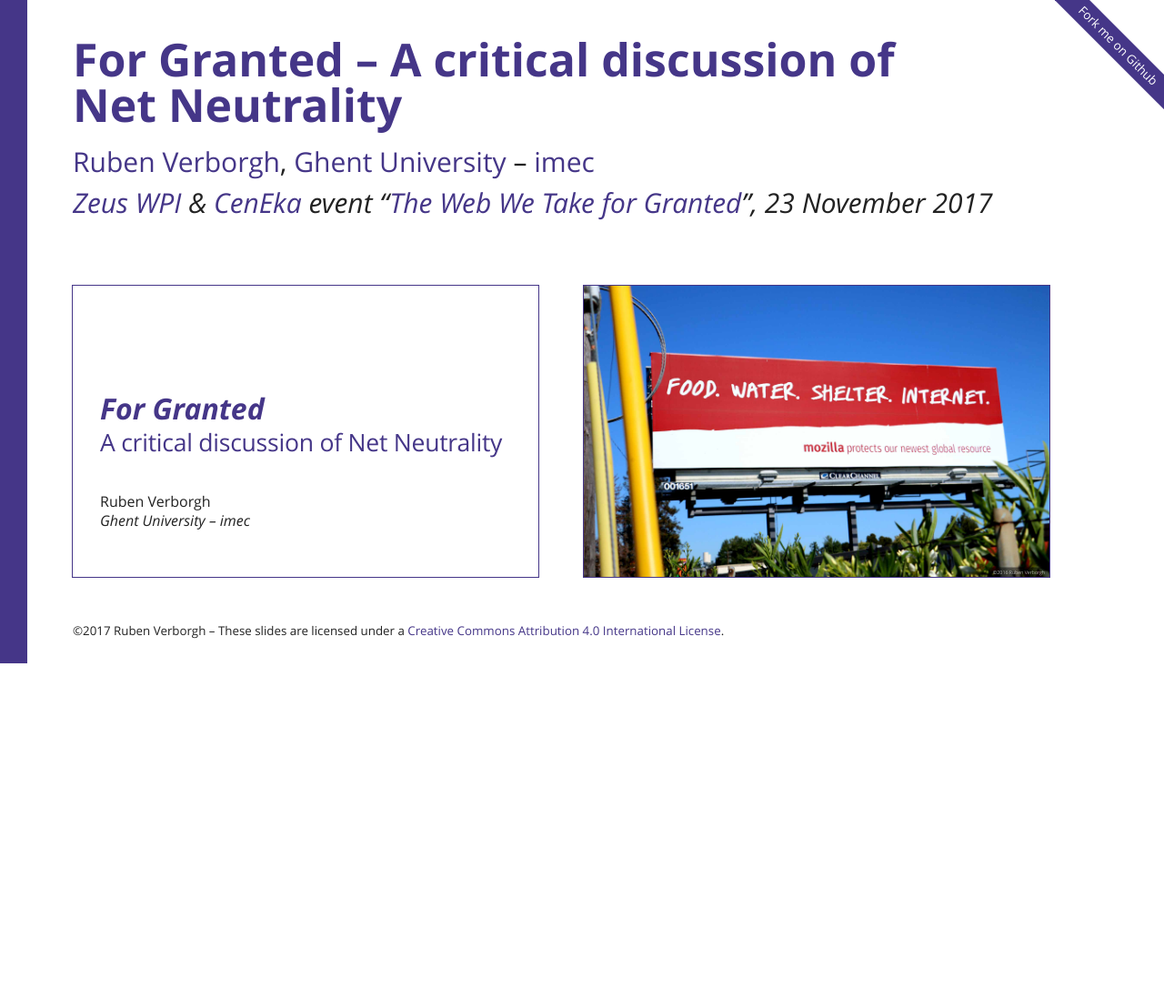
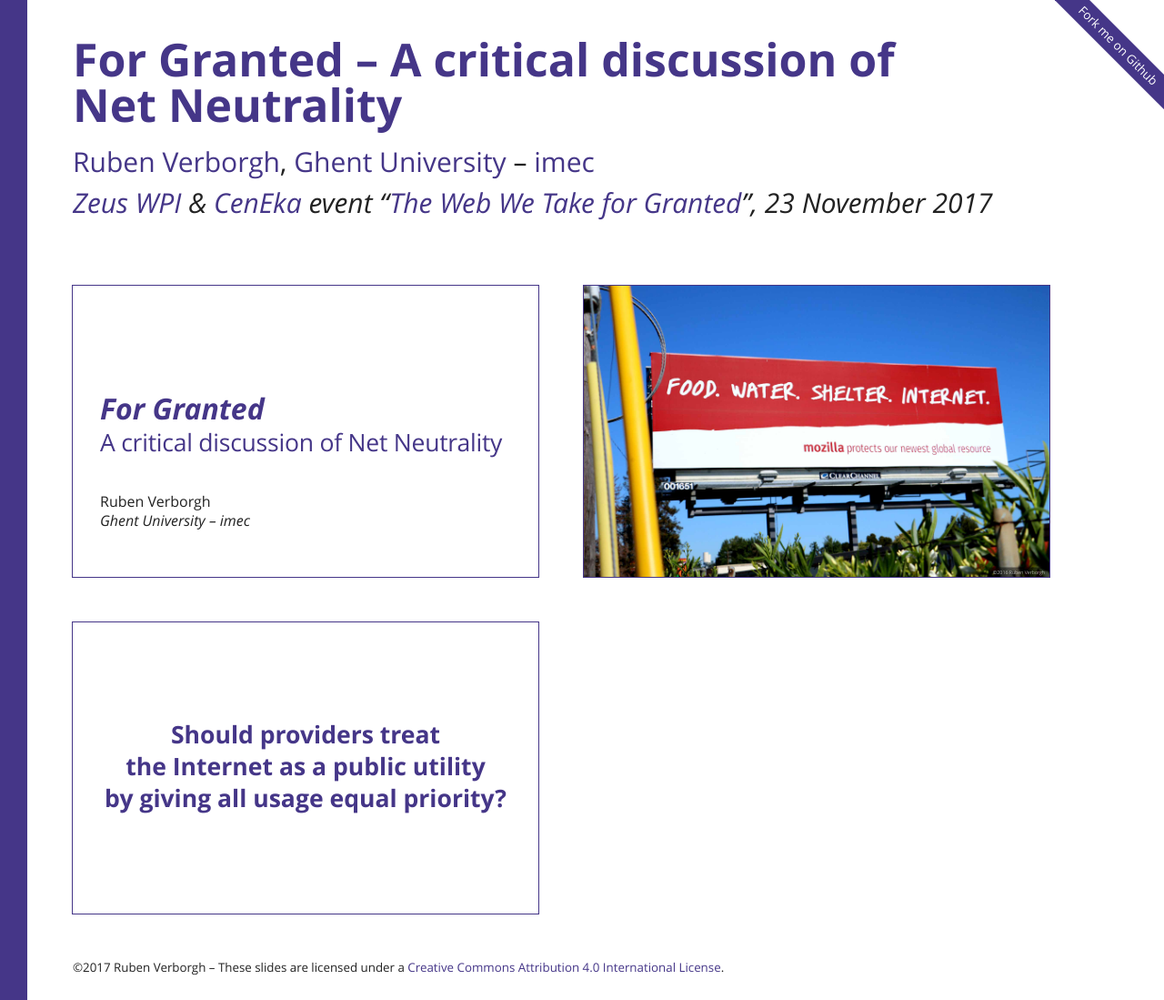
Before and after one commit to RubenVerborgh/Net-Neutrality-2017, a website: page index.html in a window 1280 px wide. Shown: the whole page at 91% size. Before the commit the page ends 800 px from the top, so only its background shows below. Drawn offline with Linux system fonts and the light colour scheme.

Commit message:
Add public utility question.

```diff
--- a/index.html
+++ b/index.html
@@ -40,6 +40,14 @@
     </figure>
   </div>
 
+  <div class="slide" id="public-utility">
+    <h2 class="shout">
+      Should providers treat<br>
+      the Internet as a public utility<br>
+      by giving all usage equal priority?
+    </h2>
+  </div>
+
   <footer>
     <p class="badge"><a href="https://github.com/RubenVerborgh/Net-Neutrality-2017">Fork me on Github</a></p>
     <p>©2017 Ruben Verborgh – These slides are licensed under a <a rel="license" href="https://creativecommons.org/licenses/by/4.0/">Creative Commons Attribution 4.0 International License</a>.</p>
--- a/styles/custom.css
+++ b/styles/custom.css
@@ -16,6 +16,11 @@
   margin: -1.66em 0 1.66em;
 }
 
+.slide h2.shout {
+  font-size: 1.66em;
+  line-height: 1.33;
+}
+
 q:before {
   content: "“";
 }
```
